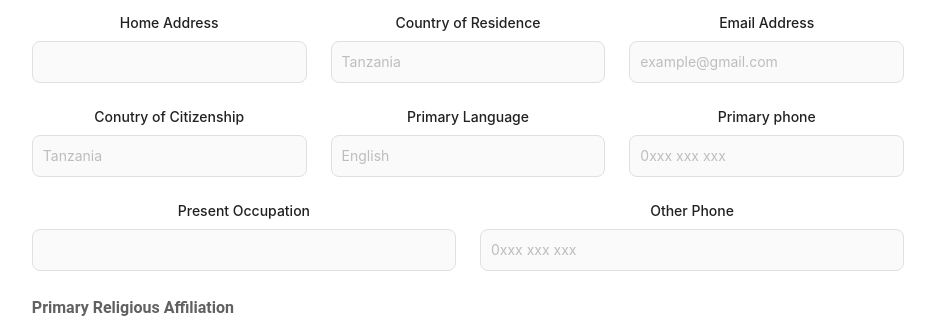
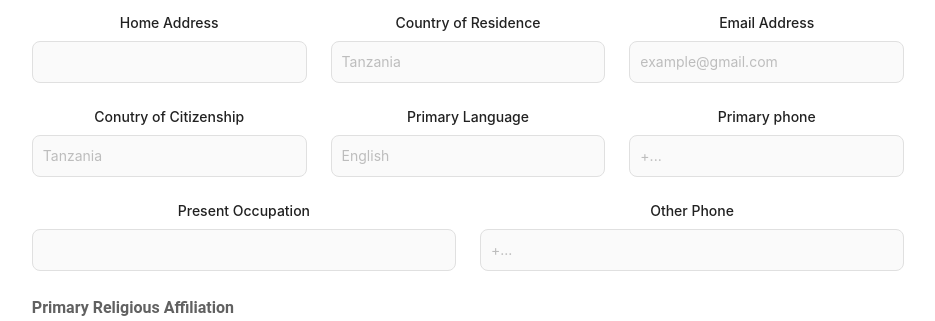
Before and after one commit to widambeDeograss/acts-web, a React (Create React App) app: page /admission/acts_online_application in a window 1280 px wide. Shown: the part 800-1121 px from the top of the page, without its empty margins (172-1107 px from the left). Built offline with nearby package versions, Linux system fonts and the light colour scheme; what @react-pdf/renderer would draw is missing.

Commit message:
update password

```diff
--- a/src/components/ApplicantPersonalInfo.jsx
+++ b/src/components/ApplicantPersonalInfo.jsx
@@ -397,8 +397,8 @@ const ApplicantPersonalInfo = () => {
               id="primary_phone"
               name="primary_phone"
               class="bg-gray-50 border border-gray-300 text-gray-900 text-sm rounded-lg focus:ring-blue-500 focus:border-blue-500 block w-full p-2.5 dark:bg-gray-700 dark:border-gray-600 dark:placeholder-gray-400 dark:text-white dark:focus:ring-blue-500 dark:focus:border-blue-500"
-              placeholder="0xxx xxx xxx"
-              pattern="[0-9]{4} [0-9]{3} [0-9]{3}"
+              placeholder="+..."
+              pattern="^\+(?:[0-9]){6,14}[0-9]$"
               required
             />
           </div>
@@ -432,8 +432,8 @@ const ApplicantPersonalInfo = () => {
               id="other_phone"
               name="other_phone"
               class="bg-gray-50 border border-gray-300 text-gray-900 text-sm rounded-lg focus:ring-blue-500 focus:border-blue-500 block w-full p-2.5 dark:bg-gray-700 dark:border-gray-600 dark:placeholder-gray-400 dark:text-white dark:focus:ring-blue-500 dark:focus:border-blue-500"
-              placeholder="0xxx xxx xxx"
-              pattern="[0-9]{4} [0-9]{3} [0-9]{3}"
+              placeholder="+..."
+              pattern="^\+(?:[0-9]){6,14}[0-9]$"
               required
             />
           </div>
--- a/src/components/adminComponents/AdminLayout.jsx
+++ b/src/components/adminComponents/AdminLayout.jsx
@@ -8,7 +8,8 @@ import {
   HiTruck,
   HiUsers,
   HiAdjustments,
-  HiLogout
+  HiLogout,
+  HiLockClosed
 } from "react-icons/hi";
 import IconButton from "./IconButton";
 import { Outlet } from "react-router-dom";
@@ -32,7 +33,7 @@ const links = [
   { icon: HiUsers, label: "Applications", to: "Applications" },
   { icon: HiPencilAlt, label: "Events", to: "events" },
   { icon:HiUsers , label: "User Contacts", to: "contacts" },
-  // { icon:HiUsers , label: "Validators", to: "Validators" },
+  { icon:HiLockClosed , label: "Change Password", to: "change_password" },
 ];
 
 export default function AdminLayout(props) {
@@ -64,7 +65,7 @@ export default function AdminLayout(props) {
         <span className="flex-grow" />
         <div className="flex items-center">
           {/* <Notifications /> */}
-         <Button className="flex items-center"
+         <Button className="flex items-center lg:mb-3"
          onClick={() => {
           localStorage.clear()
           window.location.reload()
--- a/src/hooks/FormDataHoook.js
+++ b/src/hooks/FormDataHoook.js
@@ -34,7 +34,7 @@ export const useFormPost = () => {
 
         const requestHeader = {
             headers: {
-                Authorization: "JWT "  + token,
+                Authorization: "Bearer "  + token,
                 // Authorization: "Token "  + token,
               }
 
--- a/src/routes.js
+++ b/src/routes.js
@@ -23,6 +23,7 @@ import SingleEvent from "./Pages/SingleEvent";
 import AllEvents from "./Pages/AllEvents";
 import Applications from "./Pages/ADMINPAGES/Applications";
 import UserContacts from "./Pages/ADMINPAGES/UserFeeds";
+import { ChangePassword } from "./Pages/ADMINPAGES/ChangePassword";
 
 export default function Routeer() {
   const token = useSelector(selectCurrentToken);
@@ -74,6 +75,7 @@ export default function Routeer() {
         { path: "Applications", element: <Applications /> },
         { path: "contacts", element: <UserContacts /> },
         { path: "create_events", element: <CreateBlog /> },
+        { path: "change_password", element: <ChangePassword /> },
       ],
     },
     {
--- a/src/utils/BaseUrl.js
+++ b/src/utils/BaseUrl.js
@@ -1 +1 @@
-export const baseUrl = 'http://164.92.118.246:6600/'
+export const baseUrl = 'http://127.0.0.1:8000'
--- a/src/utils/apis.js
+++ b/src/utils/apis.js
@@ -10,4 +10,5 @@ export const UserUrls = {
     Application: baseUrl +  "/manager/application",
     Dashboard: baseUrl +  "/manager/dashboard",
     DeleteEvent: baseUrl +  "/manager/delete-contact/",
+    changePassword: baseUrl + "/auth/change-password"
 }
```
